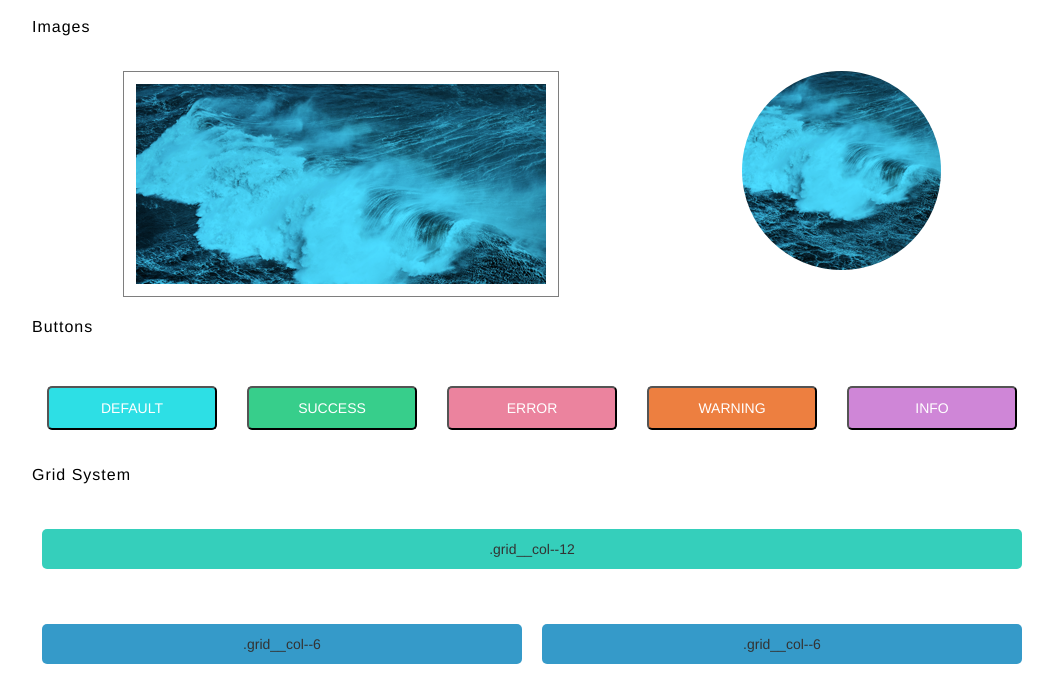
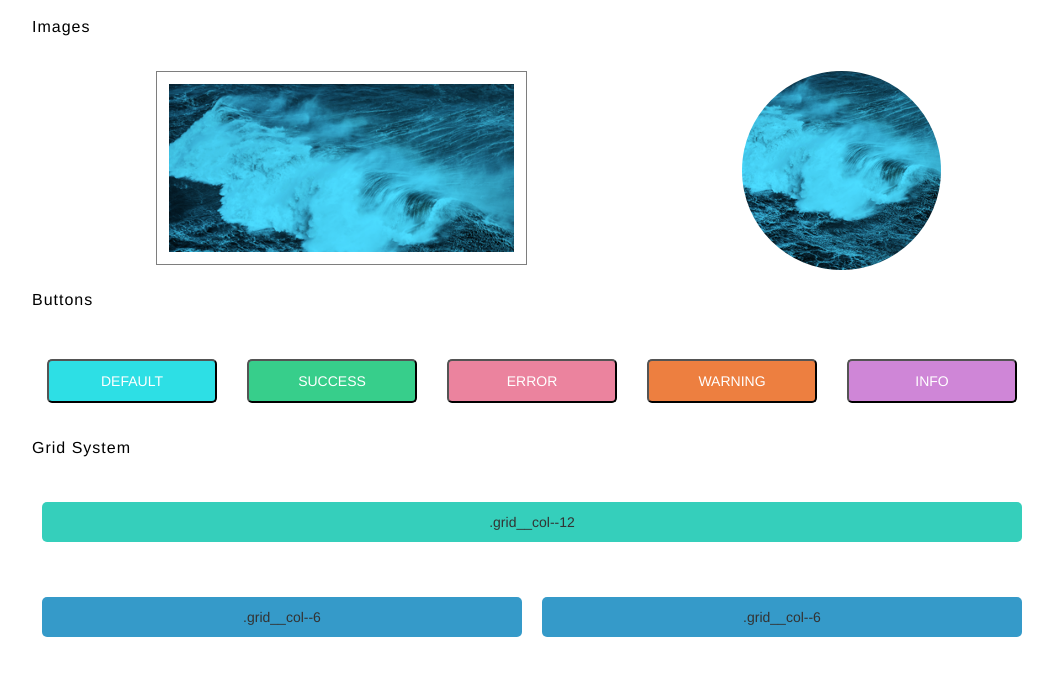
Before and after one commit to leannepepper/web-style-guide, a plain HTML site: page index.html in a window 1280 px wide. Shown: the part 742-1421 px from the top of the page, without its empty margins (108-1171 px from the left). Drawn offline with Linux system fonts and the light colour scheme.

Commit message:
added changes to center framed images on mobile view

```diff
--- a/scss/components/_images.scss
+++ b/scss/components/_images.scss
@@ -9,7 +9,7 @@
     }
 }
 .img--frame {
-    @include center(auto);
+    @include center(85%, 0 auto);
     @extend %img-frame;
 }
 .headline--secondary{
--- a/scss/components/_navigation.scss
+++ b/scss/components/_navigation.scss
@@ -1,6 +1,7 @@
 
 .nav {
     padding: 0;
+    text-align: center;
 }
 .nav__item {
     @extend %nav-items;
```
Also changed, not shown: css/styles.css, 1 other file.
